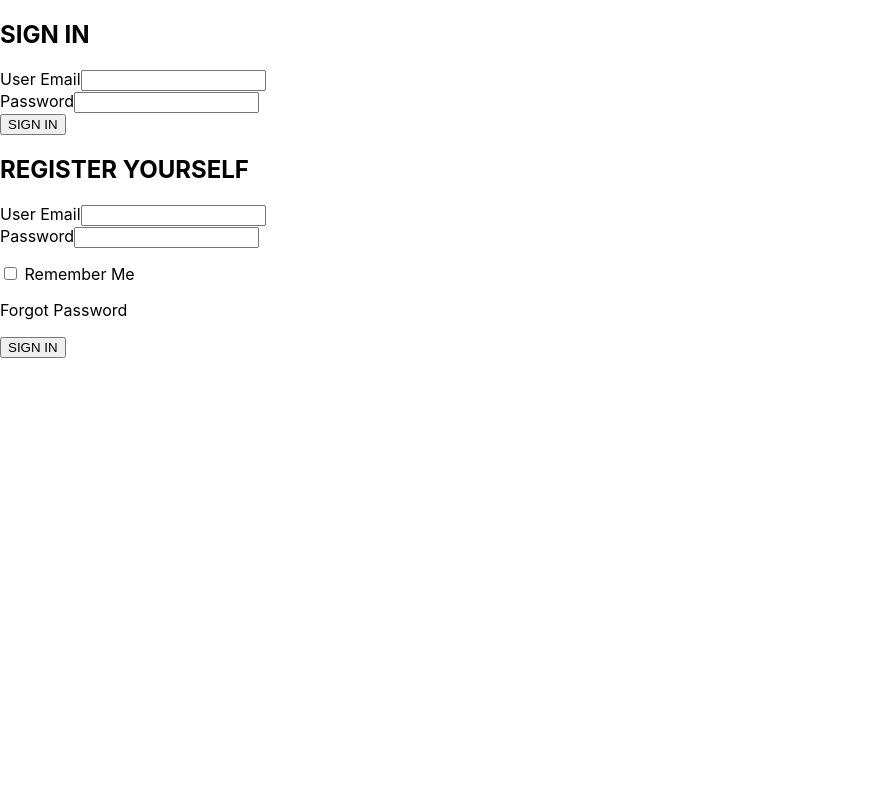
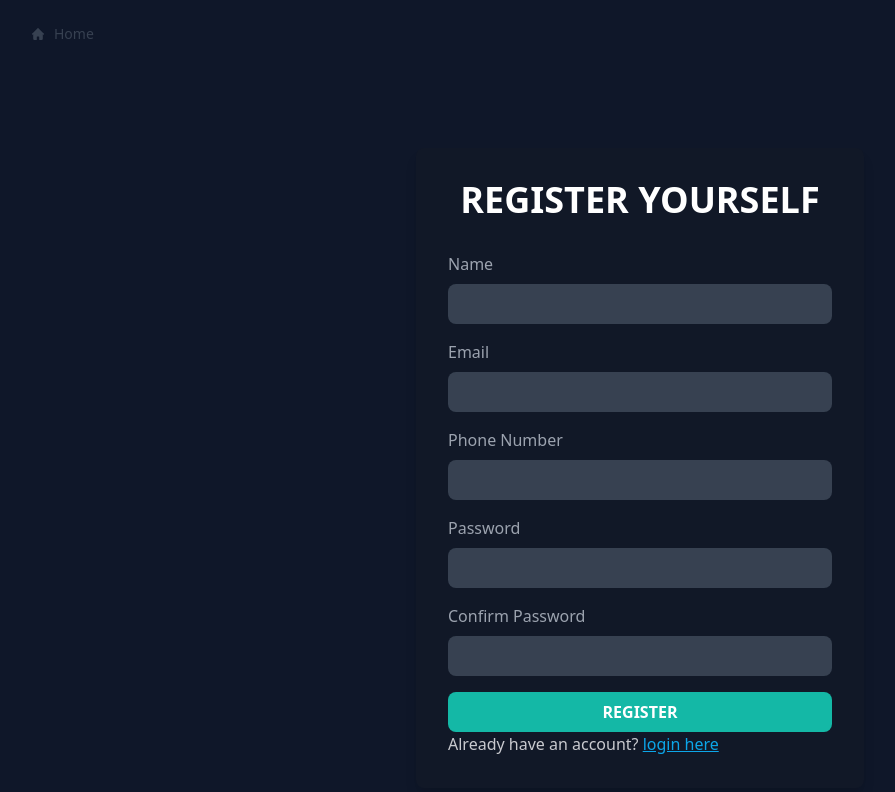
Before and after one commit to aricction/pothole, a React (Create React App) app: page /register in a window 1280 px wide. Shown: the top 792 px of the page, without its empty margins (0-895 px from the left). Built offline with nearby package versions, Linux system fonts and the light colour scheme.

Commit message:
updated forms

```diff
--- a/package.json
+++ b/package.json
@@ -6,8 +6,12 @@
     "@testing-library/jest-dom": "^5.17.0",
     "@testing-library/react": "^13.4.0",
     "@testing-library/user-event": "^13.5.0",
+    "autoprefixer": "^10.4.16",
+    "daisyui": "^3.9.4",
+    "postcss": "^8.4.31",
     "react": "^18.2.0",
     "react-dom": "^18.2.0",
+    "react-loader-spinner": "^5.4.5",
     "react-router-dom": "^6.18.0",
     "react-scripts": "5.0.1",
     "web-vitals": "^2.1.4"
--- /dev/null
+++ b/postcss.config.js
@@ -0,0 +1,6 @@
+module.exports = {
+    plugins: {
+      tailwindcss: {},
+      autoprefixer: {},
+    },
+  }
--- a/src/App.js
+++ b/src/App.js
@@ -1,11 +1,19 @@
+import React from 'react';
+import './App.css';
 
-import Register from './register/register'
-import Login from './login/login'
+import {BrowserRouter, Route, Routes} from 'react-router-dom';
+import Register from './register/register';
+import Login from './login/login';
 function App() {
   return (
     <div>
-     <Login />
-      <Register />
+      <BrowserRouter >
+      <Routes>
+      <Route path='/register' element={<Register />} />
+      <Route path='/login' element={<Login />} />
+      </Routes>
+    </BrowserRouter>
+
     </div>
   );
 }
--- a/src/index.css
+++ b/src/index.css
@@ -1,13 +1,3 @@
-body {
-  margin: 0;
-  font-family: -apple-system, BlinkMacSystemFont, 'Segoe UI', 'Roboto', 'Oxygen',
-    'Ubuntu', 'Cantarell', 'Fira Sans', 'Droid Sans', 'Helvetica Neue',
-    sans-serif;
-  -webkit-font-smoothing: antialiased;
-  -moz-osx-font-smoothing: grayscale;
-}
-
-code {
-  font-family: source-code-pro, Menlo, Monaco, Consolas, 'Courier New',
-    monospace;
-}
+@tailwind base;
+@tailwind components;
+@tailwind utilities;
--- a/src/index.js
+++ b/src/index.js
@@ -3,6 +3,7 @@ import ReactDOM from 'react-dom/client';
 import './index.css';
 import App from './App';
 import reportWebVitals from './reportWebVitals';
+
 
 const root = ReactDOM.createRoot(document.getElementById('root'));
 root.render(
--- a/src/login/login.jsx
+++ b/src/login/login.jsx
@@ -48,10 +48,26 @@ export default function Signin() {
 
 
     return (
-      <div className='h-screen w-full'>
+      <main>
+
+
+      <nav class="flex  py-6 ps-8" aria-label="Breadcrumb">
+  <ol class="inline-flex items-center space-x-1 md:space-x-3">
+    <li class="inline-flex items-center">
+      <a href="#" class="inline-flex items-center text-sm font-medium text-gray-700 hover:text-blue-600 dark:text-gray-400 dark:hover:text-white">
+        <svg class="w-3 h-3 mr-2.5" aria-hidden="true" xmlns="http://www.w3.org/2000/svg" fill="currentColor" viewBox="0 0 20 20">
+          <path d="m19.707 9.293-2-2-7-7a1 1 0 0 0-1.414 0l-7 7-2 2a1 1 0 0 0 1.414 1.414L2 10.414V18a2 2 0 0 0 2 2h3a1 1 0 0 0 1-1v-4a1 1 0 0 1 1-1h2a1 1 0 0 1 1 1v4a1 1 0 0 0 1 1h3a2 2 0 0 0 2-2v-7.586l.293.293a1 1 0 0 0 1.414-1.414Z"/>
+        </svg>
+        Home
+      </a>
+    </li>
+
+  </ol>
+</nav>
+      <div className='h-screen flex items-center justify-center'>
 
           <div className='my-20 flex flex-col justify-center'>
-              <form className='max-w-[400px] w-full mx-auto rounded-lg bg-gray-900 p-8 px-8'>
+          <form className='max-w-md w-full p-8 bg-gray-900 rounded-lg shadow-lg'>
                   <h2 className='text-4xl dark:text-white font-bold text-center'>SIGN IN</h2>
                   <div className='flex flex-col text-gray-400 py-2'>
                       <label>User Email</label>
@@ -86,6 +102,7 @@ export default function Signin() {
               </form>
           </div>
       </div>
+      </main>
     )
 
 
--- a/src/register/register.jsx
+++ b/src/register/register.jsx
@@ -1,95 +1,174 @@
 import React, { useState } from 'react';
-
+import { Link } from "react-router-dom";
 
 export default function Register() {
-  const [email,setEmail] = useState();
-  const [password,setPassword] = useState();
+  const [name, setName] = useState();
+  const [email, setEmail] = useState('');
+  const [phoneNumber, setPhoneNumber] = useState();
+  const [password, setPassword] = useState();
+  const [confirmPassword, setConfirmPassword] = useState();
+  const [errName, setErrName] = useState();
+  const [errEmail, setErrEmail] = useState();
+  const [errPhoneNumber, setErrPhoneNumber] = useState();
+  const [errPassword, setErrPassword] = useState();
+  const [errConfirmPassword, setErrConfirmPassword] = useState();
 
-  //Error messages start
-  const [errEmail,setErrEmail] = useState();
-  const [errPassword,setErrPassword] = useState();
+  const handleName = (e) => {
+    setName(e.target.value);
+    setErrName('');
+  };
 
-  //handle function  start
-
-  const handleEmail=(e)=>{
+  const handleEmail = (e) => {
     setEmail(e.target.value);
     setErrEmail('');
+  };
+
+  const handlePhoneNumber = (e) => {
+    setPhoneNumber(e.target.value);
+    setErrPhoneNumber('');
+  };
+
+  const handlePassword = (e) => {
+    setPassword(e.target.value);
+    setErrPassword('');
+  };
+
+  const handleConfirmPassword = (e) => {
+    setConfirmPassword(e.target.value);
+    setErrConfirmPassword('');
+  };
+
+  const emailValidation = (email) => {
+    return String(email).toLowerCase().match(/^\w+([\.-]?\w+)@\w+([\.-]?\w+)(\.\w{2,3})+$/);
+  };
+  const handleRegistration = (e) => {
+    e.preventDefault();
+    // Validation logic for all fields
+    if (!name) {
+        setErrName("Please enter your name.");
+        return;
       }
 
-  const handlePassword=(e)=>{
-    setPassword(e.target.value);
-    setErrPassword('');
-  }
-
-
-  //email validation
-  const emailValidation=(email)=>{
-    return String(email).toLowerCase().match(/^\w+([\.-]?\w+)@\w+([\.-]?\w+)(\.\w{2,3})+$/)
-  }
-
-  const handleLogin=(e)=>{
-    e.preventDefault();
       if(!email)
       { setErrEmail("Enter your email");}
       else if(!emailValidation(email))
       { setErrEmail("Enter a valid email");}
-   if(!password)
-   { setErrPassword("Enter your password");}
-   else if(password.length < 6)
-   { setErrPassword("Passwords must be at least 6 characters");}
-   if(email && emailValidation(email) && password && password.length>=6)
-   {
-      console.log(email,password);
-      setEmail("");
-      setPassword("");
+
+
+      if (!phoneNumber) {
+        setErrPhoneNumber("Please enter your phone number.");
+        return;
+      } else if (!phoneNumber.match(/^\d{10}$/)) {
+        setErrPhoneNumber("Please enter a valid 10-digit phone number.");
+        return;
       }
+
+      if (!password) {
+        setErrPassword("Please enter your password.");
+        return;
+      } else if (password.length < 6) {
+        setErrPassword("Password must be at least 6 characters long.");
+        return;
       }
+
+      if (!confirmPassword) {
+        setErrConfirmPassword("Please confirm your password.");
+        return;
+      } else if (confirmPassword !== password) {
+        setErrConfirmPassword("Passwords do not match.");
+        return;
+      }
+
+  };
 
 
 
   return (
-      <div className='h-screen w-full'>
+    <main>
 
-          <div className='my-20 flex flex-col justify-center'>
-              <form className='max-w-[400px] w-full mx-auto rounded-lg bg-gray-900 p-8 px-8'>
-                  <h2 className='text-4xl dark:text-white font-bold text-center'>REGISTER YOURSELF</h2>
-                  <div className='flex flex-col text-gray-400 py-2'>
-                      <label>User Email</label>
+<nav class="flex  py-6 ps-8" aria-label="Breadcrumb">
+  <ol class="inline-flex items-center space-x-1 md:space-x-3">
+    <li class="inline-flex items-center">
+      <a href="#" class="inline-flex items-center text-sm font-medium text-gray-700 hover:text-blue-600 dark:text-gray-400 dark:hover:text-white">
+        <svg class="w-3 h-3 mr-2.5" aria-hidden="true" xmlns="http://www.w3.org/2000/svg" fill="currentColor" viewBox="0 0 20 20">
+          <path d="m19.707 9.293-2-2-7-7a1 1 0 0 0-1.414 0l-7 7-2 2a1 1 0 0 0 1.414 1.414L2 10.414V18a2 2 0 0 0 2 2h3a1 1 0 0 0 1-1v-4a1 1 0 0 1 1-1h2a1 1 0 0 1 1 1v4a1 1 0 0 0 1 1h3a2 2 0 0 0 2-2v-7.586l.293.293a1 1 0 0 0 1.414-1.414Z"/>
+        </svg>
+        Home
+      </a>
+    </li>
+
+  </ol>
+</nav>
+
+
+
+    <div className='h-screen flex items-center justify-center'>
+
+
+
+      <form className='max-w-md w-full p-8 bg-gray-900 rounded-lg shadow-lg'>
+        <h2 className='text-4xl text-white font-bold text-center mb-8'>REGISTER YOURSELF</h2>
+        <div className='mb-4'>
+          <label className='text-gray-400'>Name</label>
+          <input
+            onChange={handleName}
+            value={name}
+            className='rounded-lg bg-gray-700 mt-2 p-2 w-full focus:border-blue-500 focus:bg-gray-800 focus:outline-none'
+            type='text'
+          />
+          {errName && <p className='text-red-600 text-xs mt-1'>{errName}</p>}
+        </div>
+        <div className='mb-4'>
+          <label className='text-gray-400'>Email</label>
           <input
             onChange={handleEmail}
             value={email}
-                      className='rounded-lg bg-gray-700 mt-2 p-2 focus:border-blue-500 focus:bg-gray-800 focus:outline-none' type="email"
+            className='rounded-lg bg-gray-700 mt-2 p-2 w-full focus:border-blue-500 focus:bg-gray-800 focus:outline-none'
+            type='email'
           />
-                     {
-                                errEmail && (
-                                    <p className='text-red-600 text-xs font-semibold items-center gap-2 -mt-1.5'>
-                                        <span className='italic font-titleFont font-extrabold text-base'>!</span> {errEmail}</p>
-                                )
-                             }
+          {errEmail && <p className='text-red-600 text-xs mt-1'>{errEmail}</p>}
         </div>
-                  <div className='flex flex-col text-gray-400 py-2'>
-                      <label>Password</label>
+        <div className='mb-4'>
+          <label className='text-gray-400'>Phone Number</label>
+          <input
+            onChange={handlePhoneNumber}
+            value={phoneNumber}
+            className='rounded-lg bg-gray-700 mt-2 p-2 w-full focus:border-blue-500 focus:bg-gray-800 focus:outline-none'
+            type='tel'
+          />
+          {errPhoneNumber && <p className='text-red-600 text-xs mt-1'>{errPhoneNumber}</p>}
+        </div>
+        <div className='mb-4'>
+          <label className='text-gray-400'>Password</label>
           <input
             onChange={handlePassword}
             value={password}
-                      className='p-2 rounded-lg bg-gray-700 mt-2 focus:border-blue-500 focus:bg-gray-800 focus:outline-none' type="password"
+            className='rounded-lg bg-gray-700 mt-2 p-2 w-full focus:border-blue-500 focus:bg-gray-800 focus:outline-none'
+            type='password'
           />
-                       {
-                                errPassword && (
-                                    <p className='text-red-600 flex text-xs font-semibold tracking-wide items-center gap-2 -mt-1.5'><span className='italic font-titleFont font-extrabold text-base'>!</span> {errPassword}</p>
-                                )
-                             }
+          {errPassword && <p className='text-red-600 text-xs mt-1'>{errPassword}</p>}
         </div>
-                  <div className='flex justify-between text-gray-400 py-2'>
-                      <p className='flex items-center'><input className='mr-2' type="checkbox" /> Remember Me</p>
-                      <p>Forgot Password</p>
+        <div className='mb-4'>
+          <label className='text-gray-400'>Confirm Password</label>
+          <input
+            onChange={handleConfirmPassword}
+            value={confirmPassword}
+            className='rounded-lg bg-gray-700 mt-2 p-2 w-full focus:border-blue-500 focus:bg-gray-800 focus:outline-none'
+            type='password'
+          />
+          {errConfirmPassword && <p className='text-red-600 text-xs mt-1'>{errConfirmPassword}</p>}
         </div>
-                  <button onClick={handleLogin} className='w-full my-5 py-2 bg-teal-500 shadow-lg shadow-teal-500/50 hover:shadow-teal-500/40 text-white font-semibold rounded-lg'>SIGN IN</button>
-
+        <button onClick={handleRegistration}
+          className='w-full py-2 bg-teal-500 hover:bg-teal-600 text-white font-semibold rounded-lg focus:outline-none'>
+          REGISTER
+        </button>
+        <div>
+            Already have an account? <Link to="/login"><a className="link link-info"> login here </a> </Link>
+        </div>
       </form>
-          </div>
-      </div>
-    )
 
 
+    </div>
+    </main>
+  );
 }
--- a/tailwind.config.js
+++ b/tailwind.config.js
@@ -1,7 +1,42 @@
+/** @type {import('tailwindcss').Config} */
 module.exports = {
-  content: ["./src/*/.{js,jsx,ts,tsx}",],
+  daisyui: {
+    themes: [
+      {
+        mytheme: {
+          "primary": "#3abff8",
+
+          "secondary": "#828df8",
+
+          "accent": "#f471b5",
+
+          "neutral": "#1d283a",
+
+          "base-100": "#0f1729",
+
+          "info": "#0ca6e9",
+
+          "success": "#2bd4bd",
+
+          "warning": "#f4c152",
+
+          "error": "#fb6f84",
+        },
+      },
+    ],
+  },
+  content: ['./src/**/*.{js,jsx,ts,tsx}',
+  './components/**/*.{js,ts,jsx,tsx,mdx}',
+  './app/**/*.{js,ts,jsx,tsx,mdx}',],
+
   theme: {
-    extend: {},
+    extend: {
+      backgroundImage: {
+        'gradient-radial': 'radial-gradient(var(--tw-gradient-stops))',
+        'gradient-conic':
+          'conic-gradient(from 180deg at 50% 50%, var(--tw-gradient-stops))',
+      },
+    },
   },
-  plugins: [],
+  plugins: [require("daisyui")],
 }
```
Also changed, not shown: 1 other file (tests, documents, lock files or other folders). Lines whose indentation alone changed are shown as unchanged.
